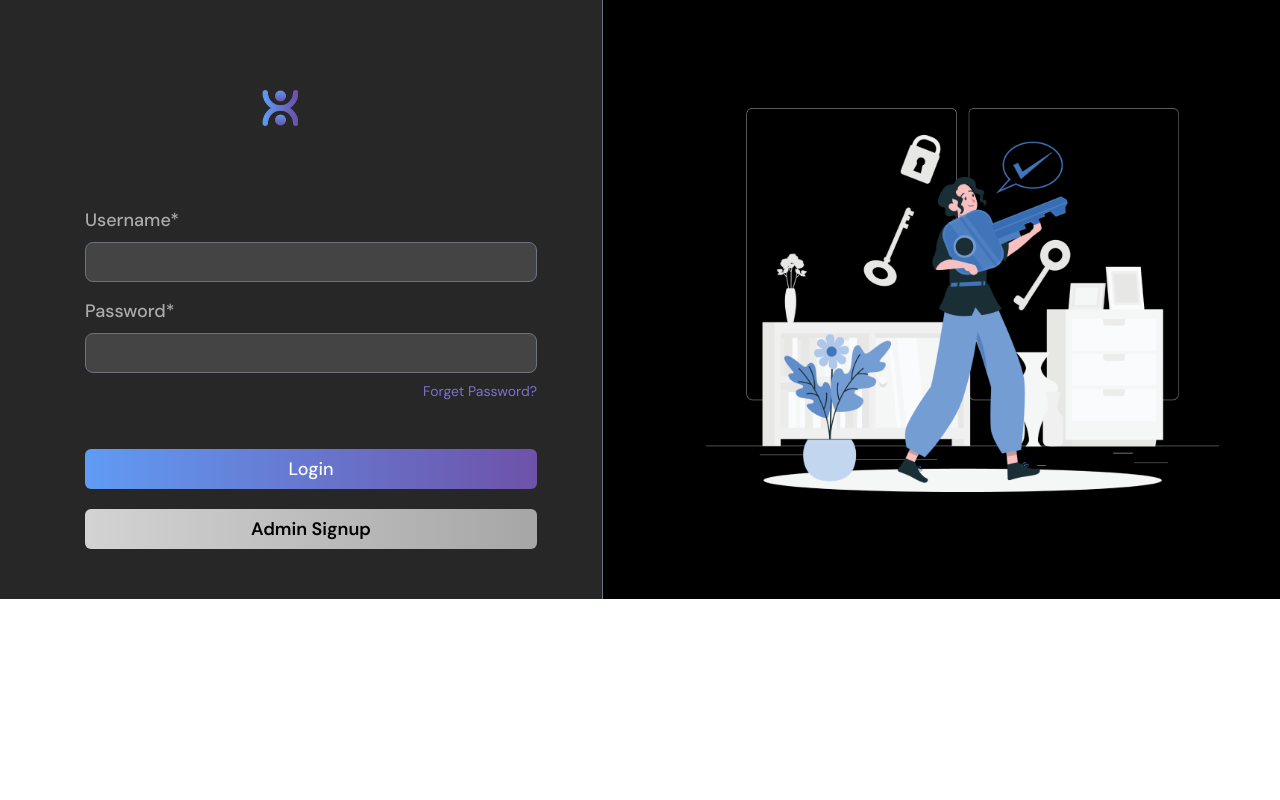
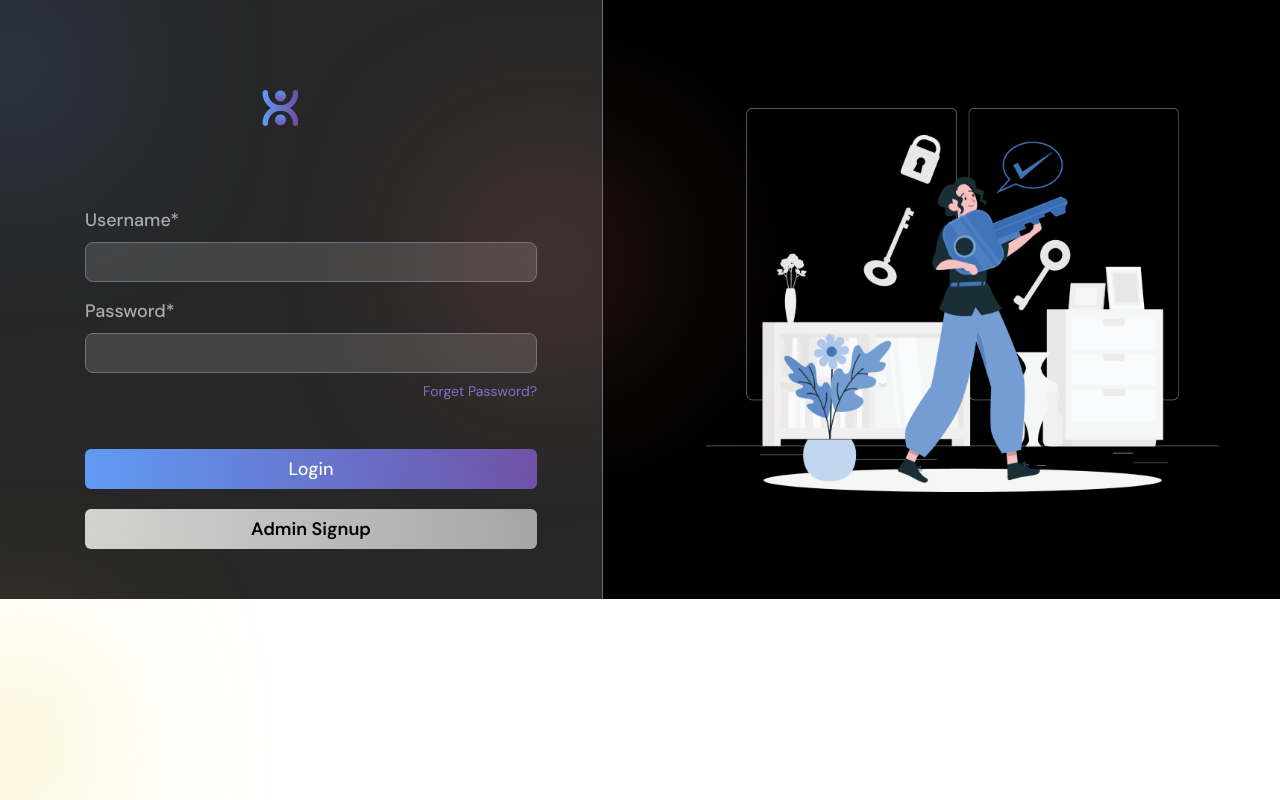
Before and after one commit to chetanachaudhary/Codynn-Internship-Task, a React (Vite) app: page /login in a window 1280 px wide. Shown: the top 800 px of the page. Built offline with nearby package versions, Linux system fonts and the light colour scheme.

Commit message:
bubble radiant

```diff
--- a/src/components/Login/Login.tsx
+++ b/src/components/Login/Login.tsx
@@ -44,7 +44,9 @@ const login: React.FC = () => {
     <>
       <div className="flex justify-center  bg-[#000000] font-sans">
         <div className=" w-[646px] h-auto bg-[#9B9B9B] bg-opacity-25 border-r-[0.5px] border-gray-500">
-          <div className="absolute"></div>
+        <div className=" h-[100px] w-[100px] absolute z-1 top-52  right-[680px] rounded-full blur-[100px] bg-red-400"></div>
+          <div className=" h-[100px] w-[100px] absolute z-1 top-4   rounded-full blur-[100px] bg-blue-500"></div>
+          <div className=" h-[100px] w-[100px] absolute z-1 bottom-1   rounded-full blur-[100px] bg-yellow-400"></div>
           <div className="flex justify-center">
             <img src={Logo} className=" mt-[90px] w-9 h-9" alt="" />
           </div>
```
